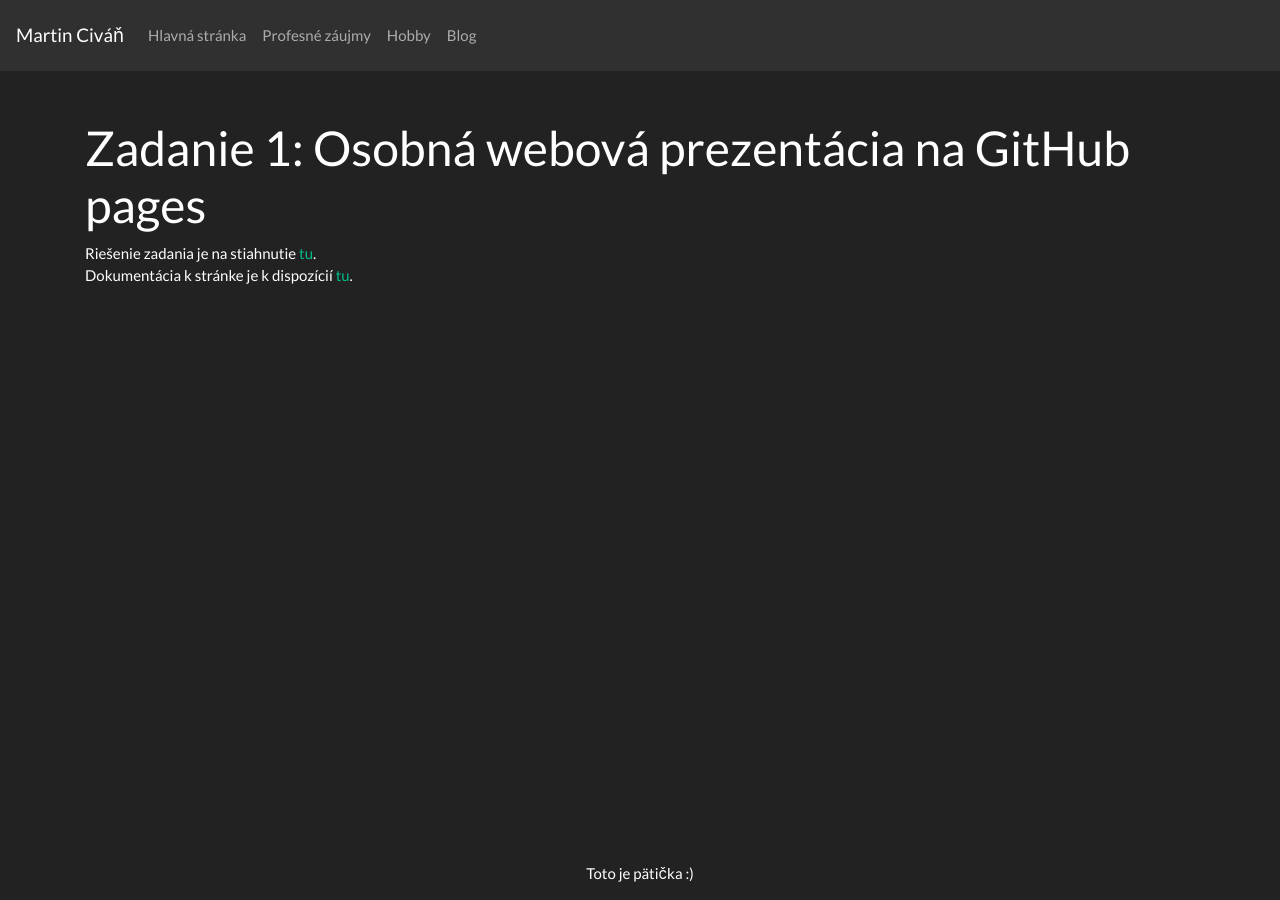
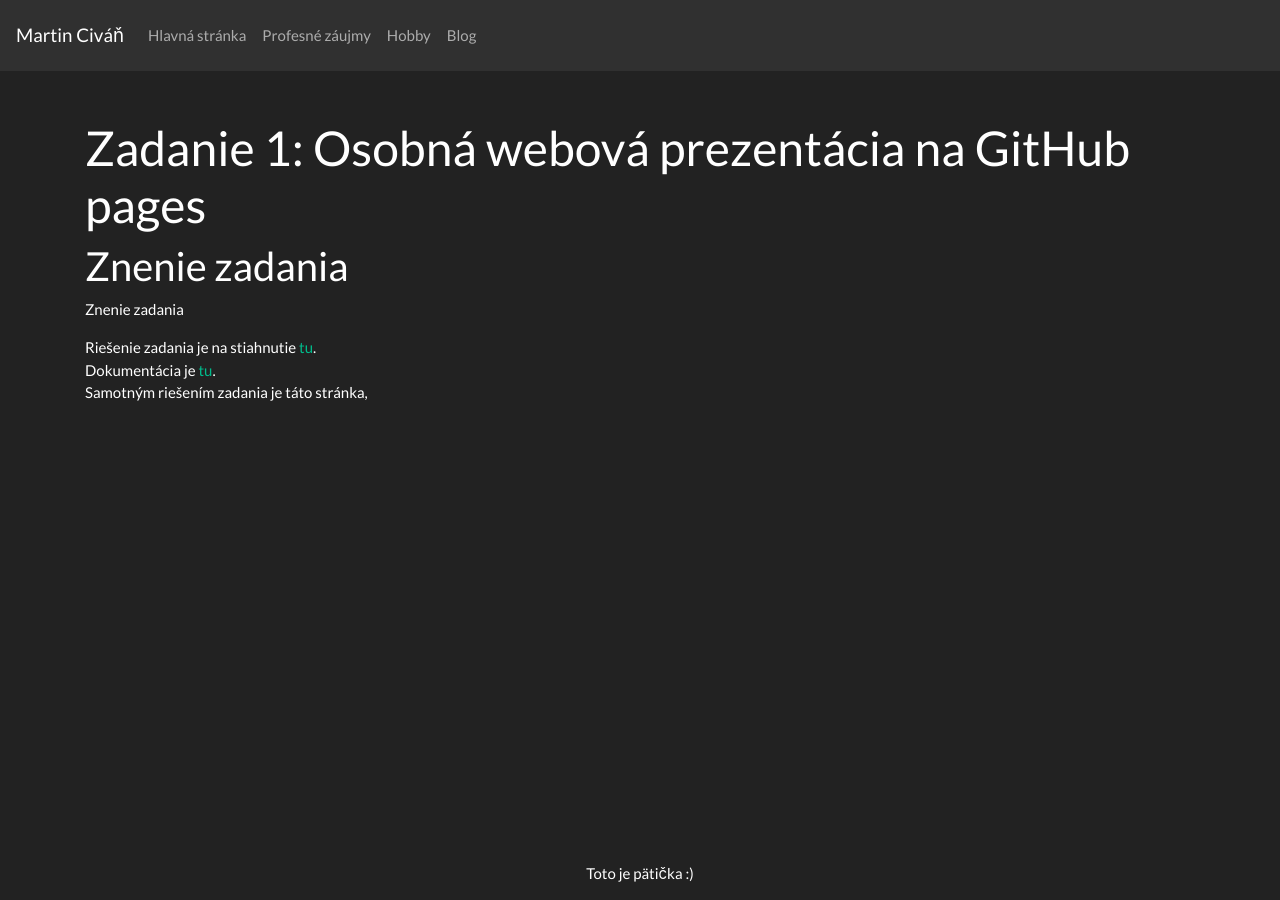
Before and after one commit to martincivan/martincivan.github.io, a Jekyll site: the page built from _zadania/zadanie1.md, in a window 1280 px wide. Built offline with Jekyll 4.4.1, drawn with Linux system fonts in a browser that asks for light colours.

Commit message:
uprava lejautov

```diff
--- a/_layouts/zadanie.html
+++ b/_layouts/zadanie.html
@@ -3,8 +3,10 @@
 ---
 
 <h1>Zadanie {{ page.cislo }}: {{ page.title }}</h1>
-
+<h2>Znenie zadania</h2>
+<p>{{ page.znenie}}</p>
 
 <div>Riešenie zadania je na stiahnutie <a href="{{ page.stahuj }}">tu</a>.</div>
+<div>Dokumentácia je <a href="{{ page.dokumentacia }}">tu</a>.</div>
 
   {{ content }}
--- a/_zadania/zadanie1.md
+++ b/_zadania/zadanie1.md
@@ -4,6 +4,8 @@
 date: 2019-03-07
 cislo: 1
 stahuj: https://github.com/martincivan/martincivan.github.io/archive/master.zip
+dokumentacia: /profesne/wp/dokumentacia
+znenie: Znenie zadania
 ---
 
-Dokumentácia k stránke je k dispozícií [tu]({{ "/profesne/wp/dokumentacia" | relative_url }}).
+Samotným riešením zadania je táto stránka,
```
